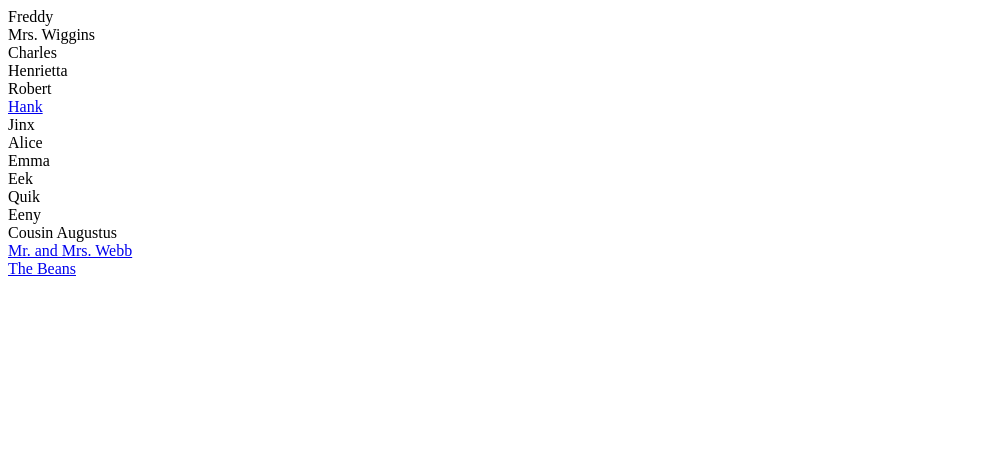
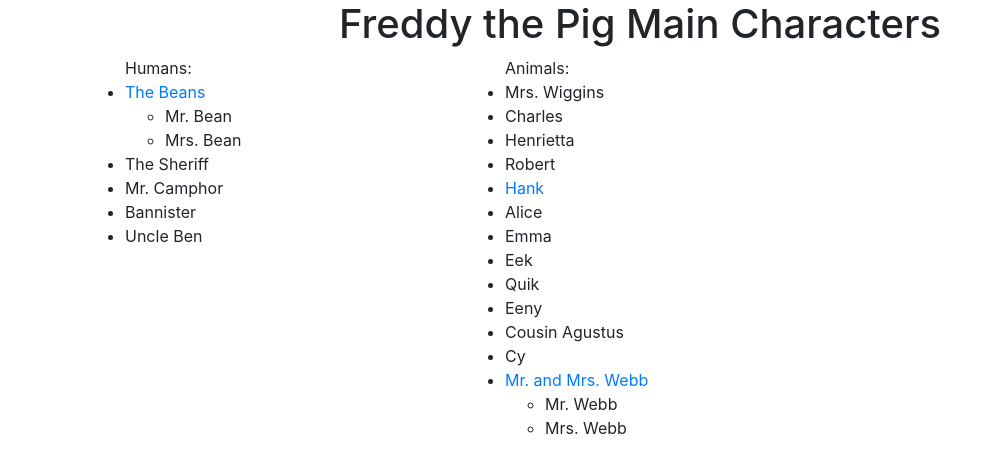
Before and after one commit to monte141/Freddy, a website: page Index.html in a window 1280 px wide. Shown: the whole page, without its empty margins (0-995 px from the left). Drawn offline with nearby package versions, Linux system fonts and the light colour scheme.

Commit message:
added bower and bootstrap to project

```diff
--- a/Index.html
+++ b/Index.html
@@ -1,26 +1,70 @@
+<!-- saved from url=(0028)https://rysavys.me/~miranda/ -->
+<html>
 
-<!-- saved from url=(0028)https://rysavys.me/~miranda/ -->
-<html><head><meta http-equiv="Content-Type" content="text/html; charset=windows-1252">
-<title> List of the Original Animal Adventurers </title>
+<head>
+    <meta http-equiv="Content-Type" content="text/html; charset=windows-1252">
+    <title> List of the Original Animal Adventurers </title>
+    <link rel="stylesheet" href="bower_components/bootstrap/dist/css/bootstrap.min.css">
+    <!-- jQuery JavaScript library -->
+    <script defer src="bower_components/jquery/dist/jquery.min.js"></script>
+    <!-- Bootstrap JavaScript library -->
+    <script defer src="bower_components/bootstrap/dist/js/bootstrap.min.js"></script>
 </head>
+
 <body>
-<p>
-Freddy <br>
-Mrs. Wiggins <br>
-Charles <br>
-Henrietta <br>
-Robert <br>
-<a href="https://rysavys.me/~miranda/Hanks_Music.html"> Hank</a>  <br>
-Jinx <br>
-Alice <br>
-Emma <br>
-Eek <br>
-Quik <br>
-Eeny <br>
-Cousin Augustus <br>
-<a href="https://rysavys.me/~miranda/webbs.html">Mr. and Mrs. Webb</a> <br>
-<a href="beans.html">The Beans</a>
-</p>
+    <div class="container">
+        <h1 class="text-center">
+            Freddy the Pig Main Characters
+        </h1>
+        <div class="row">
+            <div class="col-md-4">
+                <ul>
+                    Humans:
+                    <li>
+                        <a href="beans.html">The Beans</a>
+                        <ul>
+                            <li> Mr. Bean </li>
+                            <li> Mrs. Bean </li>
+                        </ul>
+                    </li>
+                    <li> The Sheriff</li>
+                    <li> Mr. Camphor </li>
+                    <li> Bannister </li>
+                    <li> Uncle Ben </li>
+                </ul>
+            </div>
+            <div class="col-md-4">
+                <ul>
+                    Animals:
+                    <li>Mrs. Wiggins</li>
+                    <li>Charles</li>
+                    <li>Henrietta</li>
+                    <li>Robert</li>
+                    <li>
+                        <a href="https://rysavys.me/~miranda/Hanks_Music.html"> Hank</a>
+                    </li>
+                    <li>Alice</li>
+                    <li>Emma</li>
+                    <li>Eek</li>
+                    <li>Quik</li>
+                    <li>Eeny</li>
+                    <li>Cousin Agustus</li>
+                    <li>Cy</li>
+                    <li>
+                        <a href="https://rysavys.me/~miranda/webbs.html">Mr. and Mrs. Webb</a>
+                        <ul>
+                            <li>Mr. Webb</li>
+                            <li>Mrs. Webb</li>
+                        </ul>
+                    </li>
+                </ul>
+            </div>
+            <div class="col-md-4"></div>
+
+        </div>
+    </div>
 
 
-</body></html>
+</body>
+
+</html>
```
Also changed, not shown: bower.json (added, +28 -0 lines), 1 other file.
